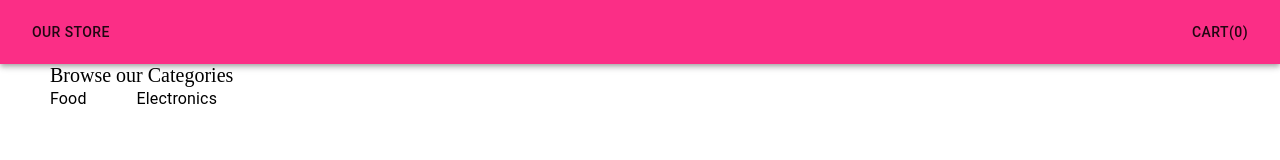
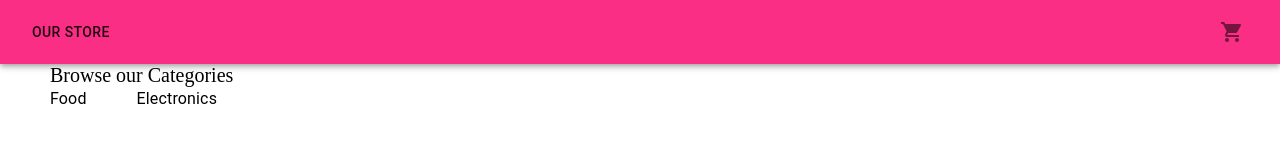
Before and after one commit to ibrahimBanat/storefront, a React (Create React App) app: page / in a window 1280 px wide. Shown: the top 160 px of the page. Built offline with nearby package versions, Linux system fonts and the light colour scheme.

Commit message:
modyfying the cart to be as an icon

```diff
--- a/package.json
+++ b/package.json
@@ -4,6 +4,7 @@
   "private": true,
   "dependencies": {
     "@material-ui/core": "^4.11.4",
+    "@material-ui/icons": "^4.11.2",
     "@testing-library/jest-dom": "^5.11.4",
     "@testing-library/react": "^11.1.0",
     "@testing-library/user-event": "^12.1.10",
--- a/src/components/Header.js
+++ b/src/components/Header.js
@@ -7,6 +7,19 @@ import AppBar from '@material-ui/core/AppBar';
 import Button from '@material-ui/core/Button';
 import Toolbar from '@material-ui/core/Toolbar';
 import { showCart } from '../provider/actions/showCart';
+import Badge from '@material-ui/core/Badge';
+import { withStyles } from '@material-ui/core/styles';
+import IconButton from '@material-ui/core/IconButton';
+import ShoppingCartIcon from '@material-ui/icons/ShoppingCart';
+
+const StyledBadge = withStyles(theme => ({
+  badge: {
+    right: -3,
+    top: 13,
+    border: `2px solid ${theme.palette.background.paper}`,
+    padding: '0 4px',
+  },
+}))(Badge);
 
 const useStyles = makeStyles(theme => ({
   space: {
@@ -19,7 +32,11 @@ function Header(props) {
     <AppBar color='' position='static' style={{ backgroundColor: '#FB2E86' }}>
       <Toolbar className={style.space}>
         <Button>OUR STORE</Button>
-        <Button>Cart({props.cart.cart.length})</Button>
+        <IconButton aria-label='cart'>
+          <StyledBadge badgeContent={props.cart.cart.length} color='secondary'>
+            <ShoppingCartIcon />
+          </StyledBadge>
+        </IconButton>
       </Toolbar>
     </AppBar>
   );
--- a/src/components/Products.js
+++ b/src/components/Products.js
@@ -1,6 +1,5 @@
 import React from 'react';
 import { connect } from 'react-redux';
-
 import { addProduct } from '../provider/actions/addProduct';
 import ProductCard from './ProductCard';
 import GridList from '@material-ui/core/GridList';
```
Also changed, not shown: 1 other file (tests, documents, lock files or other folders).
